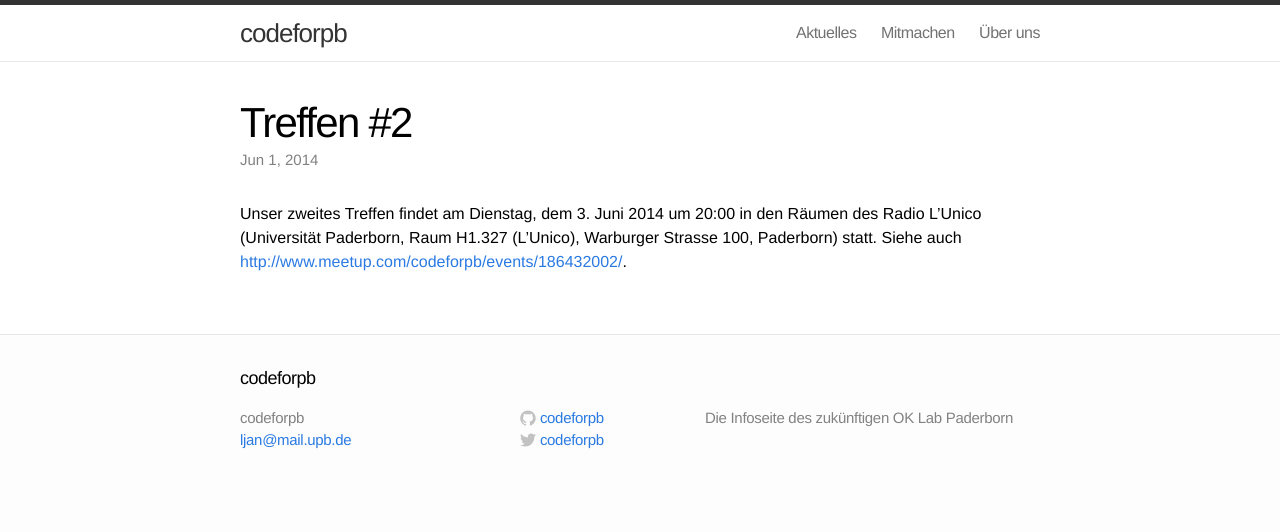
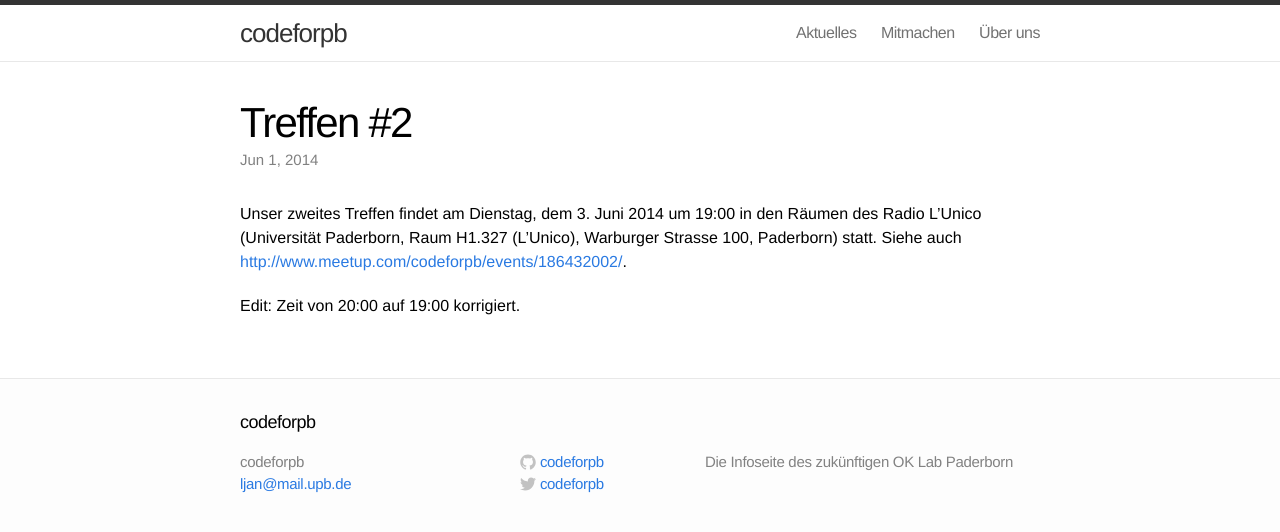
Before and after one commit to codeforpb/codeforpb.github.io, a Jekyll site: the page built from _posts/2014-06-01-ok_lab_meeting_2.markdown, in a window 1280 px wide. Shown: the top 532 px of the page. Built offline with Jekyll 4.4.1, drawn with Linux system fonts in a browser that asks for light colours.

Commit message:
Corrected time of second meeting

```diff
--- a/_posts/2014-06-01-ok_lab_meeting_2.markdown
+++ b/_posts/2014-06-01-ok_lab_meeting_2.markdown
@@ -5,4 +5,7 @@ date:   2014-06-01 17:30:00
 categories: oklabpb
 ---
 
-Unser zweites Treffen findet am Dienstag, dem 3. Juni 2014 um 20:00 in den Räumen des Radio L'Unico (Universität Paderborn, Raum H1.327 (L'Unico), Warburger Strasse 100, Paderborn) statt. Siehe auch [http://www.meetup.com/codeforpb/events/186432002/](http://www.meetup.com/codeforpb/events/186432002/).
+Unser zweites Treffen findet am Dienstag, dem 3. Juni 2014 um 19:00 in den Räumen des Radio L'Unico (Universität Paderborn, Raum H1.327 (L'Unico),
+Warburger Strasse 100, Paderborn) statt. Siehe auch [http://www.meetup.com/codeforpb/events/186432002/](http://www.meetup.com/codeforpb/events/186432002/).
+
+Edit: Zeit von 20:00 auf 19:00 korrigiert.
```
